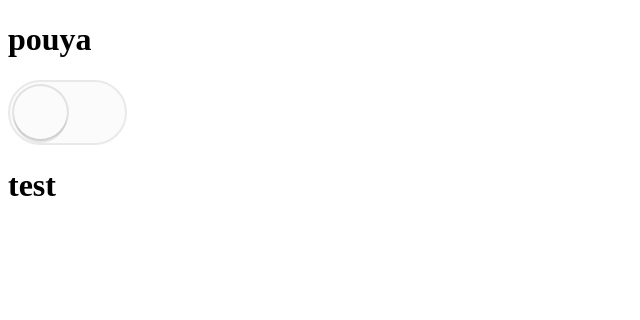
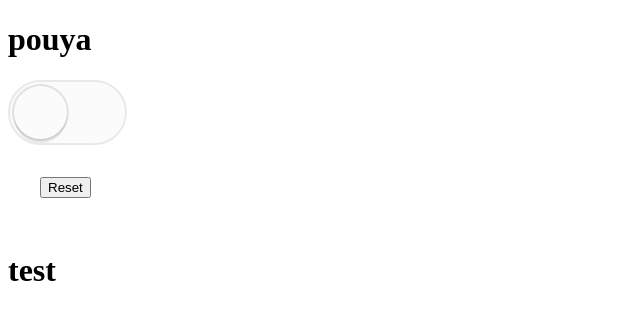
Before and after one commit to Polyhistor/React-Advanced-Patterns, a React (Create React App) app in the folder advanced-react/: page / in a window 1280 px wide. Shown: the top 320 px of the page, without its empty margins (0-640 px from the left). Built offline with nearby package versions, Linux system fonts and the light colour scheme.

Commit message:
implemented an encapsulated reset functionality

```diff
--- a/advanced-react/src/Switch.tsx
+++ b/advanced-react/src/Switch.tsx
@@ -2,7 +2,6 @@ import './switch.styles.css';
 import React from 'react';
 
 const Switch = ({ on, className, ...rest }: any) => {
-  console.log(rest);
 
   const btnClassName = [
     className,
@@ -22,7 +21,7 @@ const Switch = ({ on, className, ...rest }: any) => {
 
         }}
       />
-      <button className={btnClassName} aria-label="Toggle" {...rest} />
+      <button className={btnClassName} aria-label="Toggle" {...rest}/>
     </div>
   );
 };
--- a/advanced-react/src/Toggle.tsx
+++ b/advanced-react/src/Toggle.tsx
@@ -4,17 +4,13 @@ import { SwitchTitle } from './SwitchTitle';
 
 export const ToggleContext = React.createContext<any>('');
 
-const Toggle = ({ onToggle, children, render }: any) => {
+const Toggle = ({ onToggle, children, onReset, initialOnProps }: any) => {
   const [on, setOn]: any = useState(false);
+  const initialState = initialOnProps;
 
   const callAll = (...fns) => (...args) => {
-    console.log(fns)
-    console.log(args)
-
     return fns.forEach((fn) => fn && fn(args))
-
   }
-
 
 
   const ToggleHandler = () => (
@@ -32,8 +28,14 @@ const Toggle = ({ onToggle, children, render }: any) => {
     };
   };
 
+  // setting the initial state which is false
+  const resetState = () =>  (
+    setOn(initialState),
+    onReset(on)
+  )
+
   const getStateAndHelpers = () => {
-    return { name: 'pouya', toggleProps: getToggleProps };
+    return { name: 'pouya', toggleProps: getToggleProps, reset: resetState};
   };
 
 
@@ -52,10 +54,12 @@ Toggle.Button = ToggleButton;
 const Usage = ({
   onToggle = (...args: any[]): void => console.log('onToggle', ...args),
   onButtonClick = () => alert('onButtonClick'),
+  onReset = (...args:any) => console.log('onReset', ...args),
+  initialOnProps = false
 }): any => {
   return (
-    <Toggle onToggle={onToggle}>
-      {({ name, toggleProps }) => {
+    <Toggle onToggle={onToggle} onReset={onReset} initialOnProps={initialOnProps}>
+      {({ name, toggleProps, reset }) => {
         return (
           <div>
             <h1>{name}</h1>
@@ -67,6 +71,7 @@ const Usage = ({
                 onClick: onButtonClick,
               })}
             ></Toggle.Button>
+            <button style={{ margin:"2rem" }} onClick={reset}>Reset</button>
           </div>
         );
       }}
```
